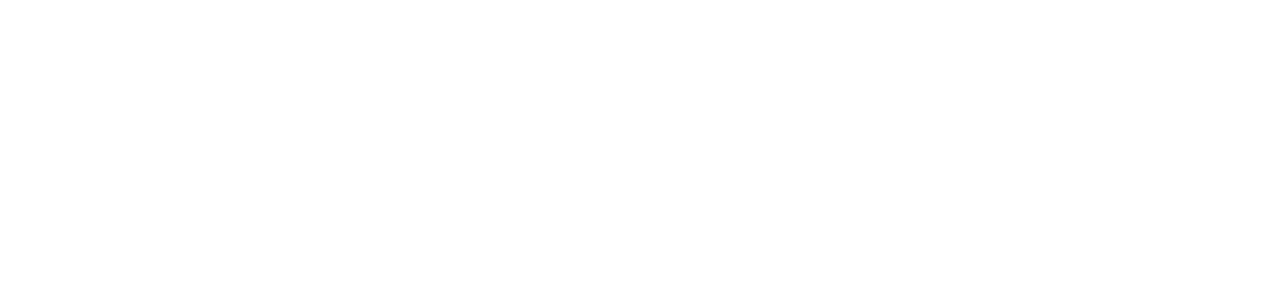
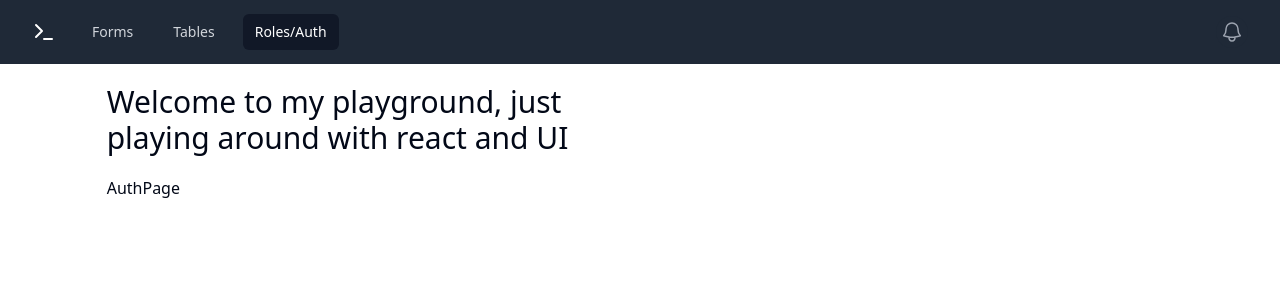
Before and after one commit to MusiliC/react-ts-playground, a React (Vite) app: page /auth in a window 1280 px wide. Before the commit this address had no page. Shown: the top 300 px of the page. Built offline with nearby package versions, Linux system fonts and the light colour scheme.

Commit message:
Role based auth page

```diff
--- a/src/App.tsx
+++ b/src/App.tsx
@@ -2,6 +2,7 @@
 import AppLayout from "./common/AppLayout";
 import ParentForm from "./pages/ParentForm";
 import TablesPage from "./pages/TablesPage";
+import AuthPage from "./pages/AuthPage";
 
 function App() {
   return (
@@ -11,6 +12,7 @@
           <Route element={<AppLayout />}>
             <Route index element={<ParentForm />} />
             <Route path="/tables" element={<TablesPage />} />
+            <Route path="/auth" element={<AuthPage />} />
           </Route>
         </Routes>
       </main>
--- a/src/common/HeaderNavigation.tsx
+++ b/src/common/HeaderNavigation.tsx
@@ -15,6 +15,7 @@
 const navigation: NavigationItem[] = [
   { name: "Forms", href: "/", current: false },
   { name: "Tables", href: "/tables", current: false },
+  { name: "Roles/Auth", href: "/auth", current: false },
 ];
 
 function classNames(...classes: (string | boolean | undefined)[]): string {
--- /dev/null
+++ b/src/pages/AuthPage.tsx
@@ -0,0 +1,9 @@
+
+
+const AuthPage = () => {
+  return (
+    <div>AuthPage</div>
+  )
+}
+
+export default AuthPage
```
